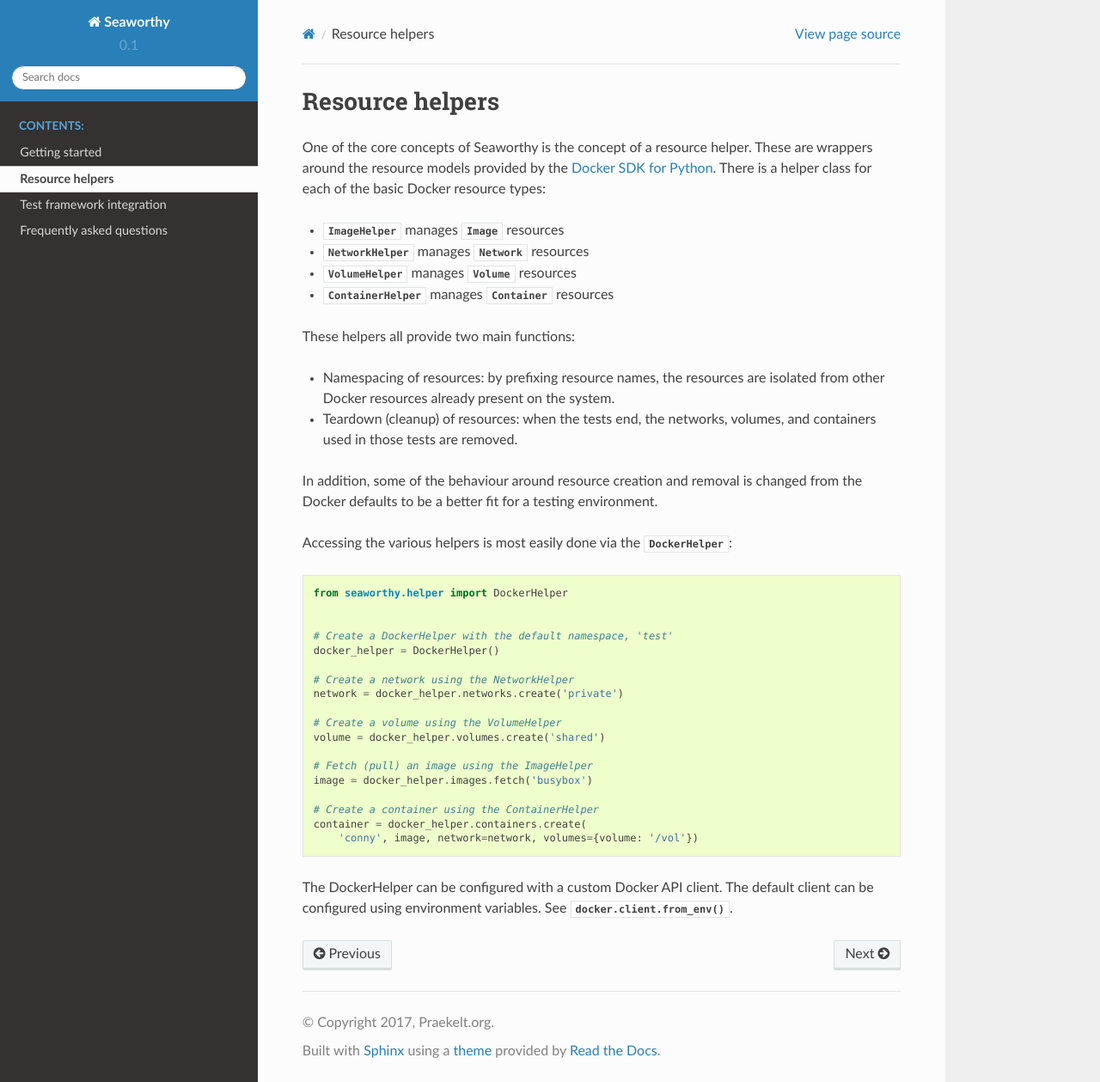
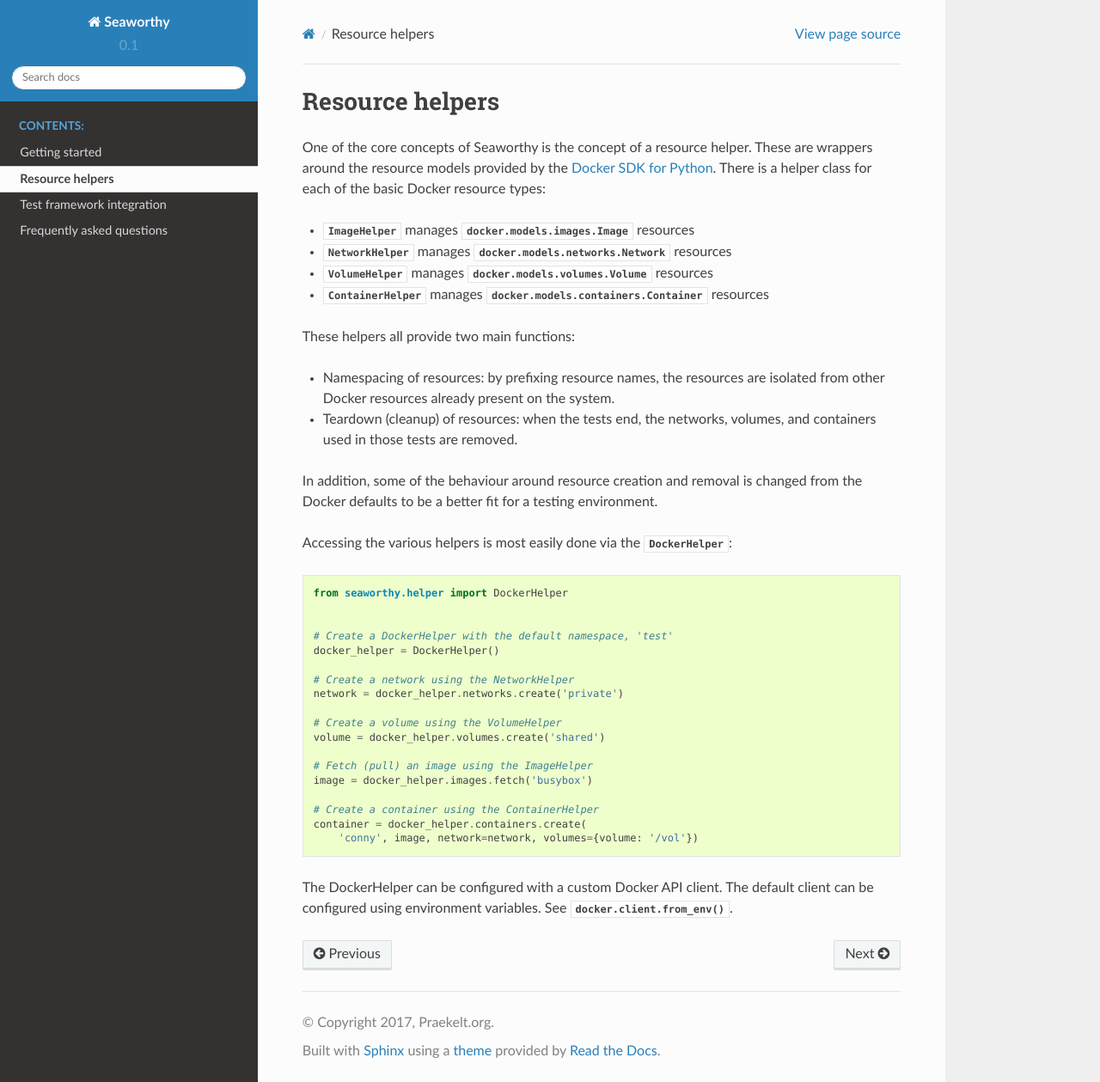
Before and after one commit to praekeltfoundation/seaworthy, a Sphinx documentation site: the page built from docs/helpers.rst, in a window 1280 px wide and 1259 px high. Shown: the whole window at 86% size. Built offline with Sphinx 7.4.7 and the Read the Docs theme 2.0.0, drawn with Linux system fonts in a browser that asks for light colours; pages that are not in the unit, such as notebooks, are missing from menus.

Commit message:
helpers: Include full Docker resource module name

```diff
--- a/docs/helpers.rst
+++ b/docs/helpers.rst
@@ -5,13 +5,13 @@
 Python`_. There is a helper class for each of the basic Docker resource types:
 
 - :class:`~seaworthy.helper.ImageHelper` manages
-  :class:`~docker.models.images.Image` resources
+  :class:`docker.models.images.Image` resources
 - :class:`~seaworthy.helper.NetworkHelper` manages
-  :class:`~docker.models.networks.Network` resources
+  :class:`docker.models.networks.Network` resources
 - :class:`~seaworthy.helper.VolumeHelper` manages
-  :class:`~docker.models.volumes.Volume` resources
+  :class:`docker.models.volumes.Volume` resources
 - :class:`~seaworthy.helper.ContainerHelper` manages
-  :class:`~docker.models.containers.Container` resources
+  :class:`docker.models.containers.Container` resources
 
 These helpers all provide two main functions:
 
```
